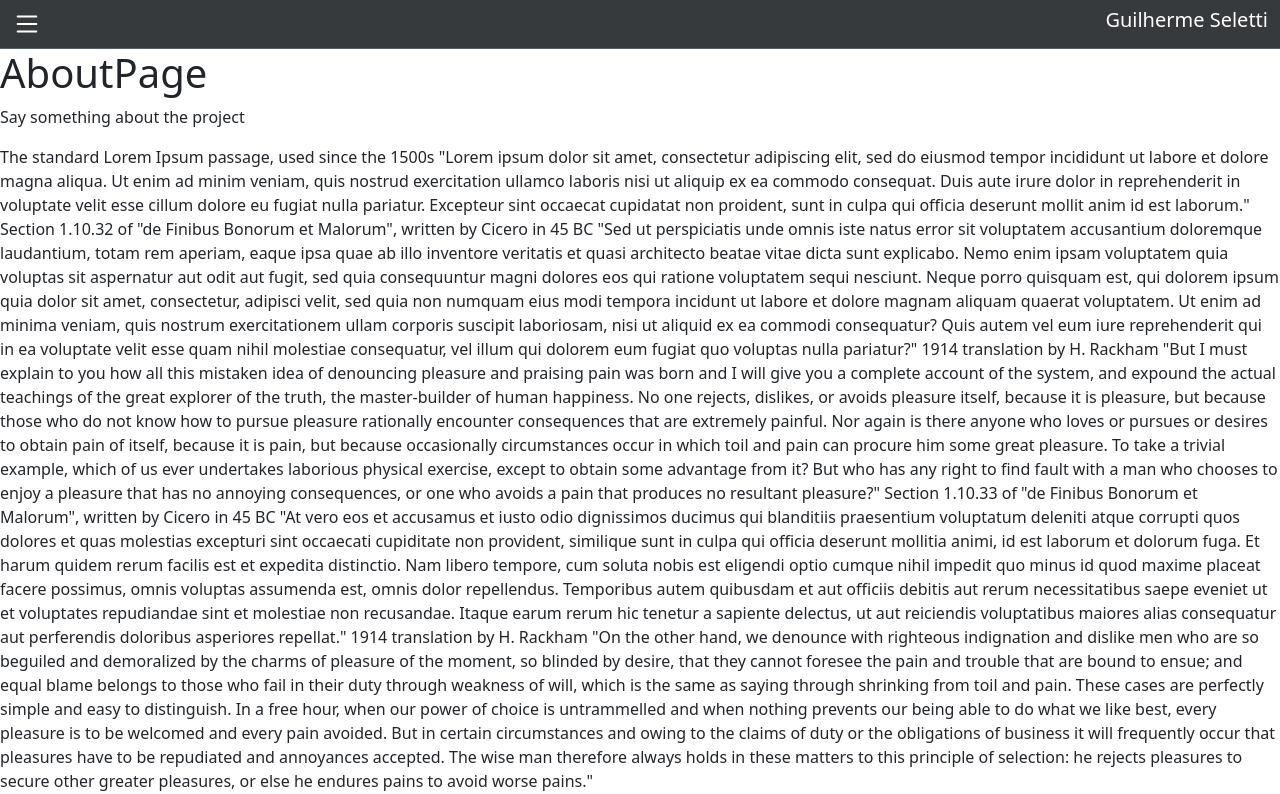
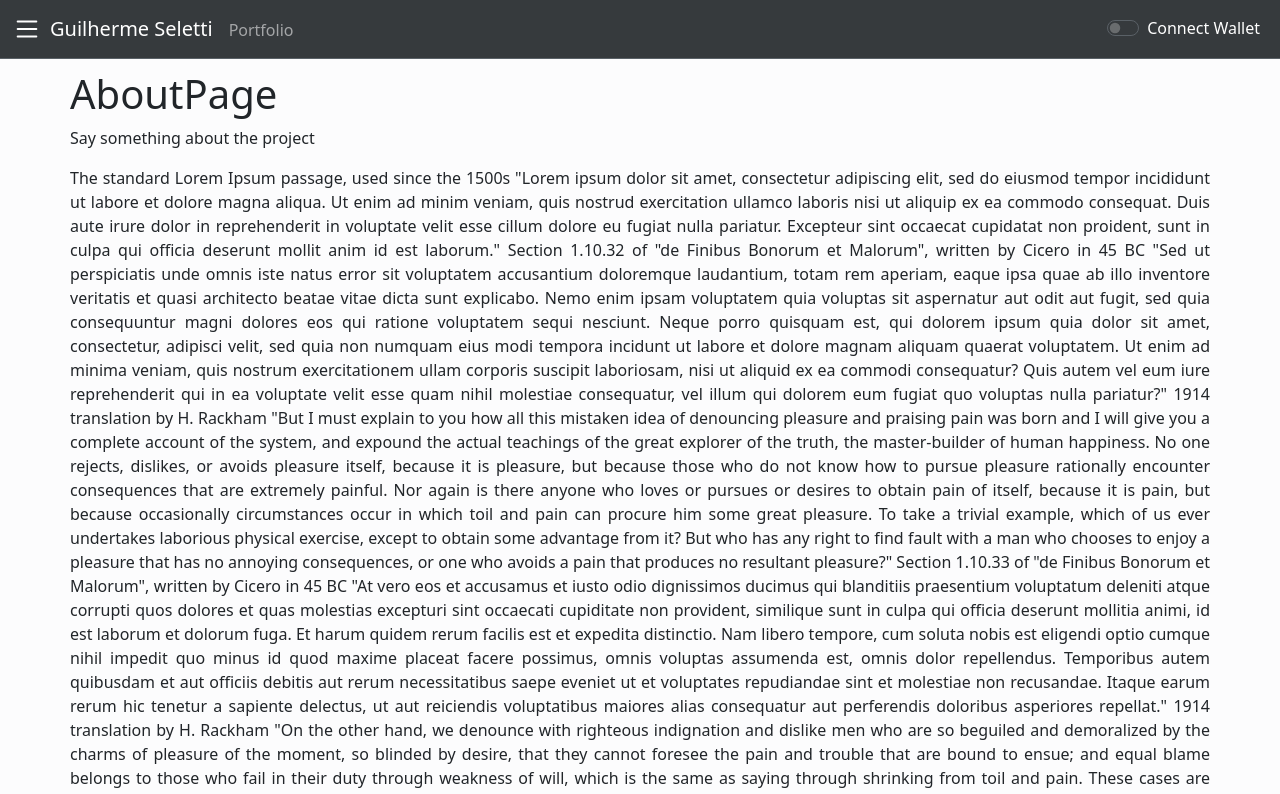
Before and after one commit to gponti-s/hardhat-Simple-Project, a React (Create React App) app in the folder frontend/: page / in a window 1280 px wide. Shown: the top 794 px of the page. Built offline with nearby package versions, Linux system fonts and the light colour scheme.

Commit message:
Frontend_Navbar_Layout

```diff
--- a/frontend/src/App.js
+++ b/frontend/src/App.js
@@ -7,21 +7,24 @@ import { BrowserRouter } from "react-router-dom";
 import { AboutPage } from "./pages/AboutPage";
 import { ArticlesPage } from "./pages/ArticlesPage";
 
+
 function App() {
   const allRoutes = [
-    { path: '/', element: <AboutPage /> },
-    { path: '/articles', element: <ArticlesPage /> },
+    { name: 'About', path: '/', element: <AboutPage /> },
+    { name: 'Articles', path: '/articles', element: <ArticlesPage /> },
   ];
 
   return (
     <BrowserRouter>
       <div className="app-container">
         <div className="head-container">
-          <Navbar />
+        <Navbar allRoutes={allRoutes}/>
         </div>
+        <div className="content-container bg-light-subtle" style={{padding:"70px"} }>
         <AllRoutes
         allRoutes={allRoutes}
         />
+        </div>
       </div>
     </BrowserRouter>
   );
--- a/frontend/src/Components/ListGroup.js
+++ b/frontend/src/Components/ListGroup.js
@@ -7,10 +7,10 @@ function ListGroup({title, subtitle, items, handleClickItem}) {
   //   const handleClick = (event) => console.log(event);
   const [selectedIndex, setSelectedIndex] = useState(-1);
 
-  function handleClick(item){
-    setSelectedIndex(item);
-    console.log(item);
-  }
+  // function handleClick(item){
+  //   setSelectedIndex(item);
+  //   console.log(item);
+  // }
 
   return (
     <>
@@ -31,7 +31,7 @@ function ListGroup({title, subtitle, items, handleClickItem}) {
             {item}
           </li>
         ))}
-        <button onClick={handleClick}></button>
+        {/* <button onClick={handleClick}></button> */}
       </ul>
     </>
   );
--- a/frontend/src/Components/Navbar.js
+++ b/frontend/src/Components/Navbar.js
@@ -3,25 +3,27 @@
 import Offcanvas from "./Offcanvas";
 import { useState } from "react";
 
-function Navbar() {
-
+function Navbar({allRoutes}) {
   const [isMenuVisible, setMenuVisible] = useState(false);
 
-  function toggleMenu(){
-    console.log("click")
+  function toggleMenu() {
     setMenuVisible(!isMenuVisible);
-    console.log(isMenuVisible);
-}
+    console.log(isMenuVisible); // TO DO: remove console.log
+  }
 
   return (
-    <nav className="navbar bg-dark border-bottom border-body" data-bs-theme="dark" style={{opacity:"0.9"}}>
+    <nav
+      className="navbar bg-dark border-bottom border-body fixed-top"
+      data-bs-theme="dark"
+      style={{ opacity: "0.9" }}
+    >
       <div className="container-fluid">
         <svg
           xmlns="http://www.w3.org/2000/svg"
           width="30"
           height="30"
           fill="white"
-          className="bi bi-list"
+          className="bi bi-list me-2"
           viewBox="0 0 16 16"
           cursor="pointer"
           onClick={toggleMenu}
@@ -31,9 +33,26 @@ function Navbar() {
             d="M2.5 12a.5.5 0 0 1 .5-.5h10a.5.5 0 0 1 0 1H3a.5.5 0 0 1-.5-.5m0-4a.5.5 0 0 1 .5-.5h10a.5.5 0 0 1 0 1H3a.5.5 0 0 1-.5-.5m0-4a.5.5 0 0 1 .5-.5h10a.5.5 0 0 1 0 1H3a.5.5 0 0 1-.5-.5"
           />
         </svg>
-        <h5 style={{color:"white", textAlign:"left"}}>Guilherme Seletti</h5>
+
+        <div className=" me-auto mb-2 mb-lg-0">
+          <span class="navbar-brand" style={{ color: "white" }}>
+            Guilherme Seletti
+          </span>
+          <span className="navbar-text">Portfolio</span>
+        </div>
+        <div class="form-check form-switch d-flex">
+          <input
+            class="form-check-input me-2"
+            type="checkbox"
+            id="flexSwitchCheckDefault"
+            style={{margin: "auto"}}
+          />
+          <span class="navbar-text me-2" style={{ color: "white" }}>
+            Connect Wallet
+          </span>
+        </div>
       </div>
-      {isMenuVisible && <Offcanvas toggleMenu={toggleMenu}/>}
+      {isMenuVisible && <Offcanvas toggleMenu={toggleMenu} allRoutes={allRoutes}/>}
     </nav>
   );
 }
--- a/frontend/src/Components/Offcanvas.js
+++ b/frontend/src/Components/Offcanvas.js
@@ -2,7 +2,7 @@ import ListGroup from "./ListGroup";
 import { useState } from "react";
 import { useNavigate } from "react-router-dom";
 
-function Offcanvas({toggleMenu}) {
+function Offcanvas({toggleMenu, allRoutes}) {
   const [selectedItem, setSelectedItem] = useState(" ");
   const navigate = useNavigate();
 
@@ -10,9 +10,13 @@ function Offcanvas({toggleMenu}) {
   function handleClickItem(item){
     setSelectedItem(item);
     console.log(item);
+    if(item === "About"){ // TO DO: refactor this condition
+      item = " ";
+    }
     const path = `/${item.toLowerCase()}`;
     navigate(path);
     toggleMenu();
+    console.log(allRoutes);
   }
 
   return (
@@ -33,7 +37,7 @@ function Offcanvas({toggleMenu}) {
       </div>
       <div class="offcanvas-body">
         <ListGroup title={"Guilherme Seletti"} subtitle={"Portifolio"} items={["About", "Articles"]} handleClickItem={handleClickItem}/>
-        <p>Place offcanvas content here.</p>
+        {/* <p>Place offcanvas content here.</p> */}
       </div>
     </div>
   );
--- a/frontend/src/Pages/AboutPage.js
+++ b/frontend/src/Pages/AboutPage.js
@@ -1,9 +1,11 @@
 export const AboutPage = () => {
     return(
         <>
-            <div>
+            <div className="">
             <h1>AboutPage</h1>
             <p>Say something about the project</p>
+
+            <p style={{textAlign: "justify"}}>
                 The standard Lorem Ipsum passage, used since the 1500s
                 "Lorem ipsum dolor sit amet, consectetur adipiscing elit, sed do eiusmod tempor incididunt ut labore et dolore magna aliqua. Ut enim ad minim veniam, quis nostrud exercitation ullamco laboris nisi ut aliquip ex ea commodo consequat. Duis aute irure dolor in reprehenderit in voluptate velit esse cillum dolore eu fugiat nulla pariatur. Excepteur sint occaecat cupidatat non proident, sunt in culpa qui officia deserunt mollit anim id est laborum."
 
@@ -18,6 +20,20 @@ Section 1.10.33 of "de Finibus Bonorum et Malorum", written by Cicero in 45 BC
 
                 1914 translation by H. Rackham
                 "On the other hand, we denounce with righteous indignation and dislike men who are so beguiled and demoralized by the charms of pleasure of the moment, so blinded by desire, that they cannot foresee the pain and trouble that are bound to ensue; and equal blame belongs to those who fail in their duty through weakness of will, which is the same as saying through shrinking from toil and pain. These cases are perfectly simple and easy to distinguish. In a free hour, when our power of choice is untrammelled and when nothing prevents our being able to do what we like best, every pleasure is to be welcomed and every pain avoided. But in certain circumstances and owing to the claims of duty or the obligations of business it will frequently occur that pleasures have to be repudiated and annoyances accepted. The wise man therefore always holds in these matters to this principle of selection: he rejects pleasures to secure other greater pleasures, or else he endures pains to avoid worse pains."
+                "Lorem ipsum dolor sit amet, consectetur adipiscing elit, sed do eiusmod tempor incididunt ut labore et dolore magna aliqua. Ut enim ad minim veniam, quis nostrud exercitation ullamco laboris nisi ut aliquip ex ea commodo consequat. Duis aute irure dolor in reprehenderit in voluptate velit esse cillum dolore eu fugiat nulla pariatur. Excepteur sint occaecat cupidatat non proident, sunt in culpa qui officia deserunt mollit anim id est laborum."
+
+                Section 1.10.32 of "de Finibus Bonorum et Malorum", written by Cicero in 45 BC
+                "Sed ut perspiciatis unde omnis iste natus error sit voluptatem accusantium doloremque laudantium, totam rem aperiam, eaque ipsa quae ab illo inventore veritatis et quasi architecto beatae vitae dicta sunt explicabo. Nemo enim ipsam voluptatem quia voluptas sit aspernatur aut odit aut fugit, sed quia consequuntur magni dolores eos qui ratione voluptatem sequi nesciunt. Neque porro quisquam est, qui dolorem ipsum quia dolor sit amet, consectetur, adipisci velit, sed quia non numquam eius modi tempora incidunt ut labore et dolore magnam aliquam quaerat voluptatem. Ut enim ad minima veniam, quis nostrum exercitationem ullam corporis suscipit laboriosam, nisi ut aliquid ex ea commodi consequatur? Quis autem vel eum iure reprehenderit qui in ea voluptate velit esse quam nihil molestiae consequatur, vel illum qui dolorem eum fugiat quo voluptas nulla pariatur?"
+
+                1914 translation by H. Rackham
+                "But I must explain to you how all this mistaken idea of denouncing pleasure and praising pain was born and I will give you a complete account of the system, and expound the actual teachings of the great explorer of the truth, the master-builder of human happiness. No one rejects, dislikes, or avoids pleasure itself, because it is pleasure, but because those who do not know how to pursue pleasure rationally encounter consequences that are extremely painful. Nor again is there anyone who loves or pursues or desires to obtain pain of itself, because it is pain, but because occasionally circumstances occur in which toil and pain can procure him some great pleasure. To take a trivial example, which of us ever undertakes laborious physical exercise, except to obtain some advantage from it? But who has any right to find fault with a man who chooses to enjoy a pleasure that has no annoying consequences, or one who avoids a pain that produces no resultant pleasure?"
+
+                Section 1.10.33 of "de Finibus Bonorum et Malorum", written by Cicero in 45 BC
+                "At vero eos et accusamus et iusto odio dignissimos ducimus qui blanditiis praesentium voluptatum deleniti atque corrupti quos dolores et quas molestias excepturi sint occaecati cupiditate non provident, similique sunt in culpa qui officia deserunt mollitia animi, id est laborum et dolorum fuga. Et harum quidem rerum facilis est et expedita distinctio. Nam libero tempore, cum soluta nobis est eligendi optio cumque nihil impedit quo minus id quod maxime placeat facere possimus, omnis voluptas assumenda est, omnis dolor repellendus. Temporibus autem quibusdam et aut officiis debitis aut rerum necessitatibus saepe eveniet ut et voluptates repudiandae sint et molestiae non recusandae. Itaque earum rerum hic tenetur a sapiente delectus, ut aut reiciendis voluptatibus maiores alias consequatur aut perferendis doloribus asperiores repellat."
+
+                1914 translation by H. Rackham
+                "On the other hand, we denounce with righteous indignation and dislike men who are so beguiled and demoralized by the charms of pleasure of the moment, so blinded by desire, that they cannot foresee the pain and trouble that are bound to ensue; and equal blame belongs to those who fail in their duty through weakness of will, which is the same as saying through shrinking from toil and pain. These cases are perfectly simple and easy to distinguish. In a free hour, when our power of choice is untrammelled and when nothing prevents our being able to do what we like best, every pleasure is to be welcomed and every pain avoided. But in certain circumstances and owing to the claims of duty or the obligations of business it will frequently occur that pleasures have to be repudiated and annoyances accepted. The wise man therefore always holds in these matters to this principle of selection: he rejects pleasures to secure other greater pleasures, or else he endures pains to avoid worse pains."
+            </p>
             </div>
         </>
     );
```
Also changed, not shown: frontend/src/Style.css (line endings or trailing spaces). Lines whose indentation alone changed are shown as unchanged.
